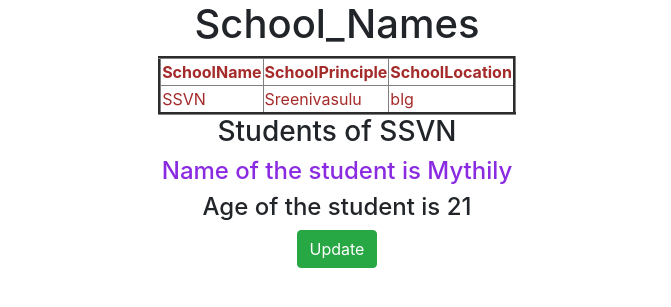
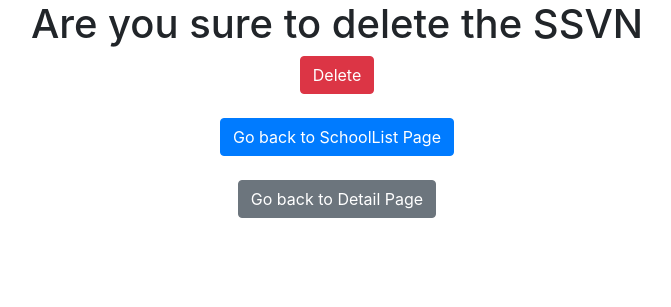
Before and after one commit to racharlamythily4/36pro-CBV_DetailView_ListView_TemplateView, a Django app: page /delete/1/ in a window 1280 px wide. Shown: the part 56-363 px from the top of the page, without its empty margins (303-974 px from the left). Run offline with Django 4.2, Linux system fonts and the light colour scheme; data comes from the database, SQL or seed files in the repository; both versions use the stored data as it was after the commit.

Commit message:
first commit

```diff
--- a/app/views.py
+++ b/app/views.py
@@ -2,8 +2,8 @@ from django.shortcuts import render
 
 # Create your views here.
 from app.models import *
-from django.views.generic import ListView,TemplateView,DetailView,CreateView,UpdateView
-
+from django.views.generic import ListView,TemplateView,DetailView,CreateView,UpdateView,DeleteView
+from django.urls import reverse_lazy
 class home(TemplateView):
     template_name='app/home.html'
 
@@ -23,3 +23,8 @@ class School_Create(CreateView):
 class SchoolUpdate(UpdateView):
     model=School
     fields='__all__'
+
+class SchoolDelete(DeleteView):
+    model=School
+    context_object_name='Schobject'
+    success_url=reverse_lazy('School_List')
--- a/pro/urls.py
+++ b/pro/urls.py
@@ -24,5 +24,6 @@ urlpatterns = [
     path('School_Create/',School_Create.as_view(),name='School_Create'),
 
     re_path('^update/(?P<pk>\d+)/',SchoolUpdate.as_view(),name='update'),
+    re_path('^delete/(?P<pk>\d+)/',SchoolDelete.as_view(),name='delete'),
     re_path('(?P<pk>\d+)/',School_Detail.as_view(),name='detail'),
 ]
--- /dev/null
+++ b/templates/app/school_confirm_delete.html
@@ -0,0 +1,21 @@
+{% extends 'app/dummy.html' %}
+
+{% block title %}
+    <title>Delete Page</title>
+
+{% endblock %}
+
+{% block body_block %}
+<h1>Are you sure to delete the {{Schobject.Sname}}</h1>
+    <form method="POST">
+        {% csrf_token %}
+
+        <input type="submit" value="Delete" class="btn btn-danger">
+
+    </form>
+<br>
+    <a href="{% url 'School_List' %}" class="btn btn-primary">Go back to SchoolList Page</a>
+<br><br>
+    <a href="{% url 'detail' pk=Schobject.pk %}" class="btn btn-secondary">Go back to Detail Page</a>
+
+{% endblock %}
--- a/templates/app/school_detail.html
+++ b/templates/app/school_detail.html
@@ -33,4 +33,5 @@
 
     <a href="{% url 'update' pk=schobj.pk %}" class="btn btn-success">Update</a>
 
+    <a href="{% url 'delete' pk=schobj.pk %}" class="btn btn-info">Delete</a>
 {% endblock %}
```
Also changed, not shown: db.sqlite3.
